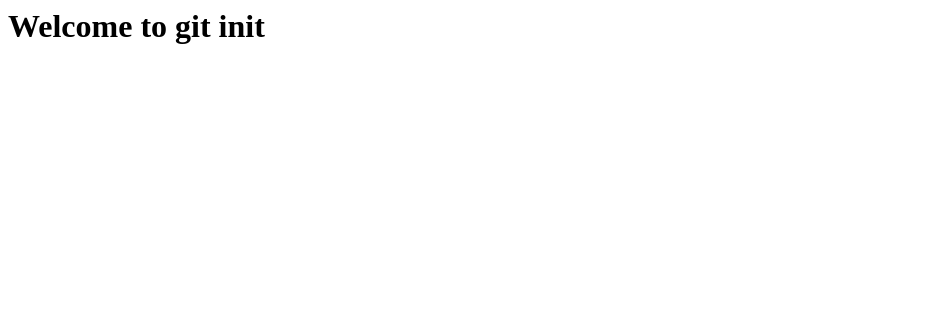
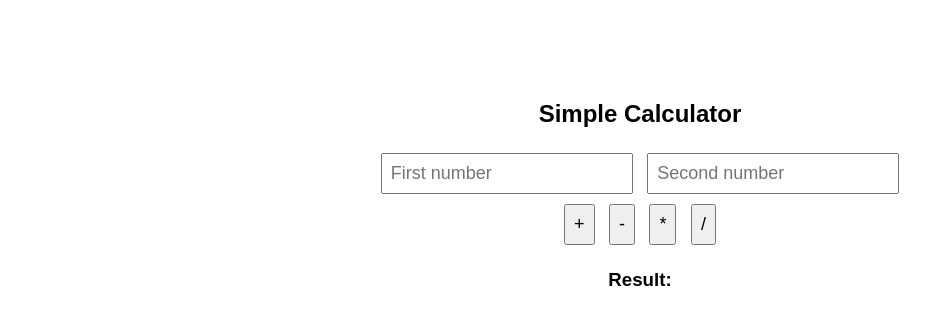
Before and after one commit to SAIVAR9573/static-website, a plain HTML site: page index.html in a window 1280 px wide. Shown: the whole page, without its empty margins (0-952 px from the left). Drawn offline with Linux system fonts and the light colour scheme.

Commit message:
Update index.html

```diff
--- a/index.html
+++ b/index.html
@@ -1 +1,59 @@
-<h1>Welcome to git init</h1>
+<!DOCTYPE html>
+<html>
+<head>
+  <title>Simple Calculator</title>
+  <style>
+    body {
+      font-family: Arial;
+      text-align: center;
+      margin-top: 100px;
+    }
+    input, button {
+      font-size: 18px;
+      margin: 5px;
+      padding: 8px;
+    }
+  </style>
+</head>
+<body>
+
+  <h2>Simple Calculator</h2>
+
+  <input type="number" id="num1" placeholder="First number">
+  <input type="number" id="num2" placeholder="Second number"><br>
+
+  <button onclick="calculate('+')">+</button>
+  <button onclick="calculate('-')">-</button>
+  <button onclick="calculate('*')">*</button>
+  <button onclick="calculate('/')">/</button>
+
+  <h3 id="result">Result: </h3>
+
+  <script>
+    function calculate(operator) {
+      var a = parseFloat(document.getElementById("num1").value);
+      var b = parseFloat(document.getElementById("num2").value);
+      var result;
+
+      if (isNaN(a) || isNaN(b)) {
+        document.getElementById("result").innerText = "Please enter valid numbers.";
+        return;
+      }
+
+      if (operator === '+') result = a + b;
+      else if (operator === '-') result = a - b;
+      else if (operator === '*') result = a * b;
+      else if (operator === '/') {
+        if (b === 0) {
+          document.getElementById("result").innerText = "Cannot divide by zero.";
+          return;
+        }
+        result = a / b;
+      }
+
+      document.getElementById("result").innerText = "Result: " + result;
+    }
+  </script>
+
+</body>
+</html>
```
